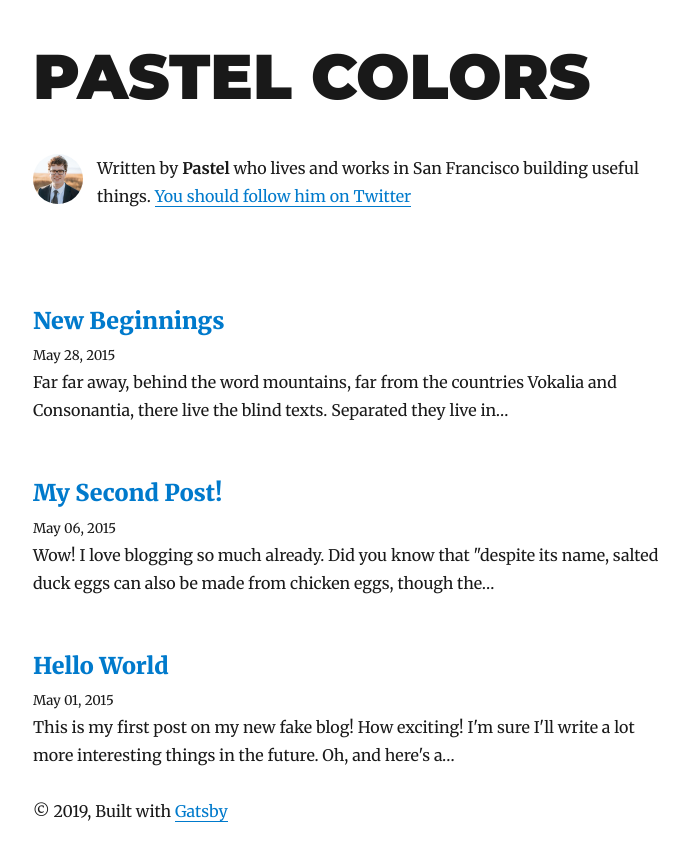
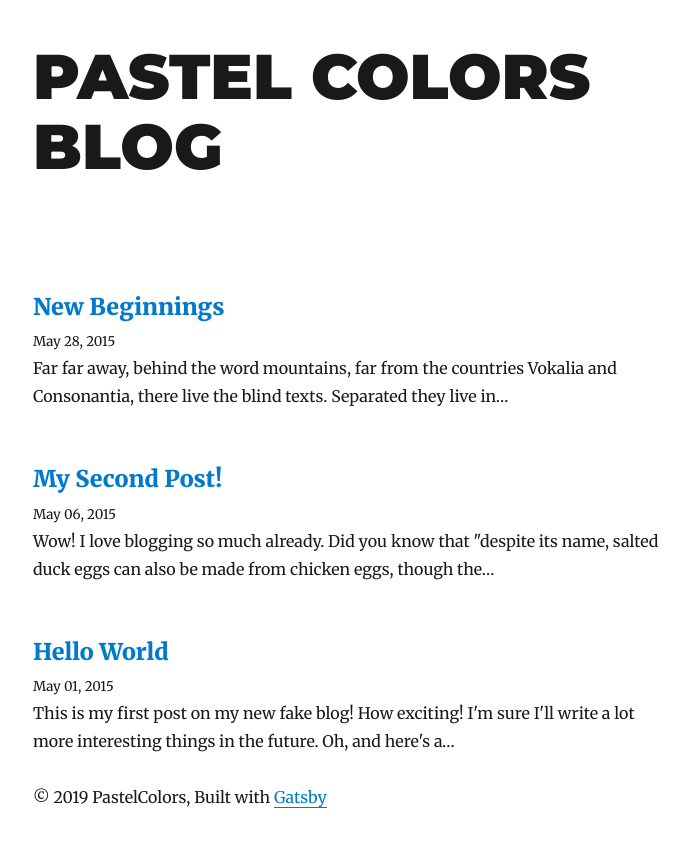
Before and after one commit to merryhana/blog, a Gatsby site: page / in a window 1280 px wide. Shown: the whole page, without its empty margins (292-981 px from the left). Built offline with nearby package versions, Linux system fonts and the light colour scheme; Gatsby itself is replaced by a stand-in of ours; some packages are replaced by stand-ins of ours.

Commit message:
다듬는중

```diff
--- a/gatsby-config.js
+++ b/gatsby-config.js
@@ -1,6 +1,6 @@
 module.exports = {
   siteMetadata: {
-    title: `PASTEL COLORS`,
+    title: `PASTEL COLORS BLOG`,
     author: `Pastel`,
     description: `A starter blog demonstrating what Gatsby can do.`,
     siteUrl: `https://pastelcolors.netlify.com/`,
--- a/src/components/Bio.js
+++ b/src/components/Bio.js
@@ -17,24 +17,6 @@
               marginBottom: rhythm(2.5),
             }}
           >
-            <Image
-              fixed={data.avatar.childImageSharp.fixed}
-              alt={author}
-              style={{
-                marginRight: rhythm(1 / 2),
-                marginBottom: 0,
-                minWidth: 50,
-                borderRadius: `100%`,
-              }}
-            />
-            <p>
-              Written by <strong>{author}</strong> who lives and works in San
-              Francisco building useful things.
-              {` `}
-              <a href={`https://twitter.com/${social.twitter}`}>
-                You should follow him on Twitter
-              </a>
-            </p>
           </div>
         )
       }}
--- a/src/components/Layout.js
+++ b/src/components/Layout.js
@@ -64,7 +64,7 @@
         {header}
         {children}
         <footer>
-          © {new Date().getFullYear()}, Built with
+          © {new Date().getFullYear()} PastelColors, Built with
           {` `}
           <a href="https://www.gatsbyjs.org">Gatsby</a>
         </footer>
```
